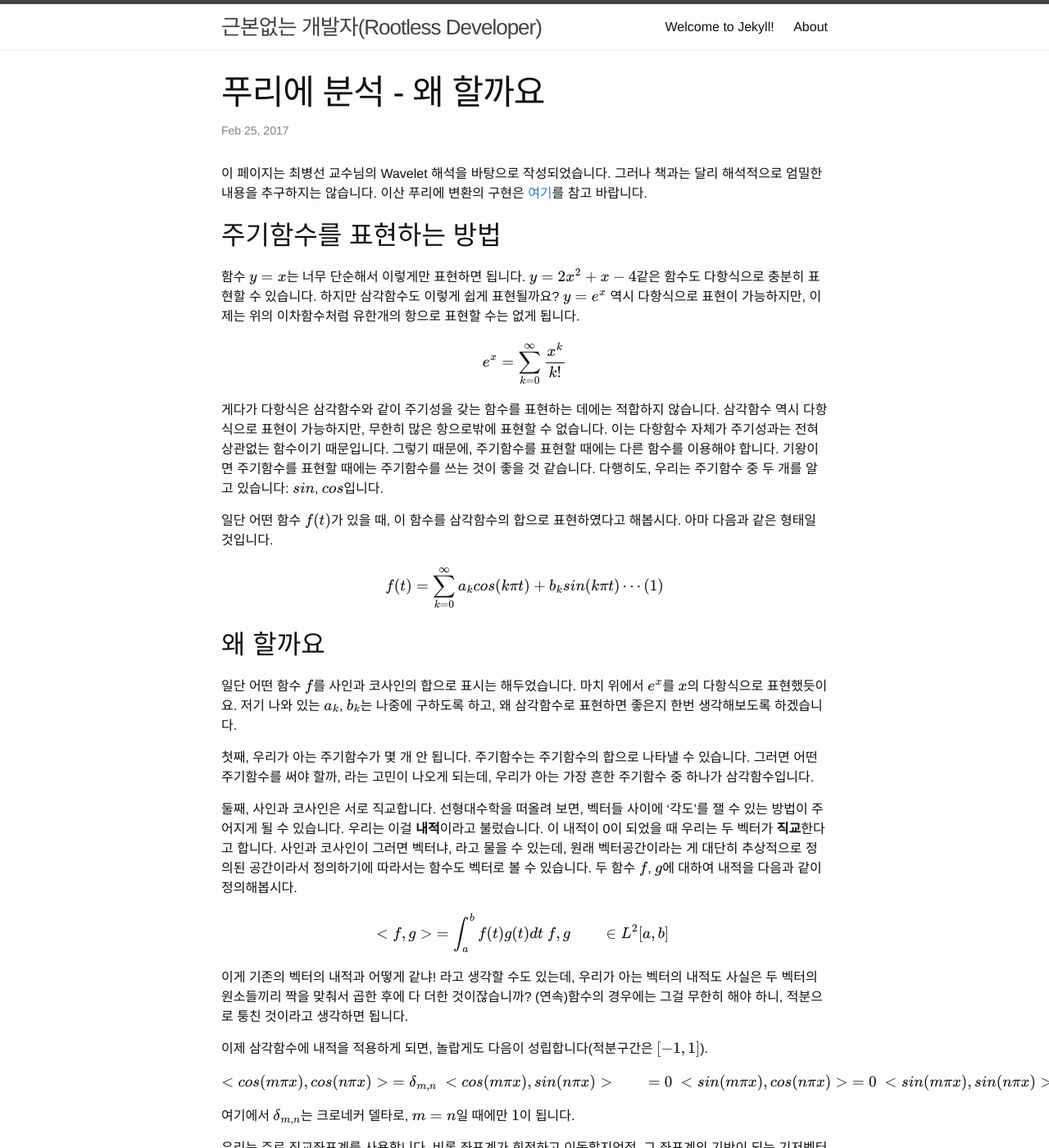
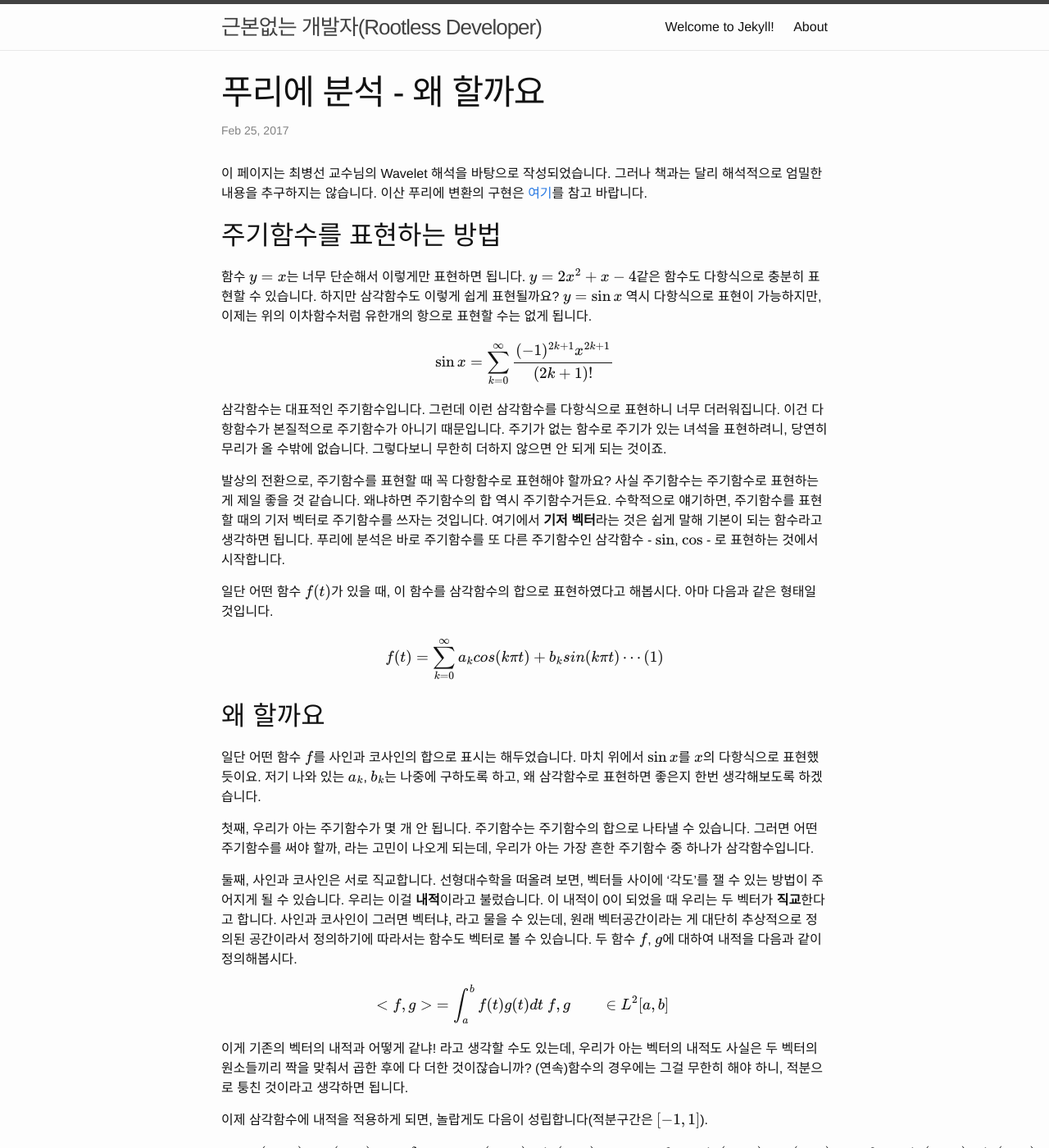
Before and after one commit to helloworldpark/helloworldpark.github.com, a Jekyll site: the page built from _posts/2017-02-25-FFT_01.md, in a window 1280 px wide and 1400 px high. Shown: the whole window at 82% size. Built offline with Jekyll 4.4.1, drawn with Linux system fonts in a browser that asks for light colours; formulas are drawn with MathJax 3; comment, search, counter and statistics services are not loaded; some of the changed text lies outside the part shown.

Commit message:
fix of fft_1

```diff
--- a/_posts/2017-02-25-FFT_01.md
+++ b/_posts/2017-02-25-FFT_01.md
@@ -8,12 +8,14 @@ categories: Mathematics
 이 페이지는 최병선 교수님의 Wavelet 해석을 바탕으로 작성되었습니다. 그러나 책과는 달리 해석적으로 엄밀한 내용을 추구하지는 않습니다. 이산 푸리에 변환의 구현은 [여기](https://github.com/helloworldpark/wavelet-fft)를 참고 바랍니다.
 
 ## 주기함수를 표현하는 방법
-함수 $$y = x$$는 너무 단순해서 이렇게만 표현하면 됩니다. $$y = 2x^2 + x - 4$$같은 함수도 다항식으로 충분히 표현할 수 있습니다. 하지만 삼각함수도 이렇게 쉽게 표현될까요? $$y = e^x$$ 역시 다항식으로 표현이 가능하지만, 이제는 위의 이차함수처럼 유한개의 항으로 표현할 수는 없게 됩니다.
+함수 $$y = x$$는 너무 단순해서 이렇게만 표현하면 됩니다. $$y = 2x^2 + x - 4$$같은 함수도 다항식으로 충분히 표현할 수 있습니다. 하지만 삼각함수도 이렇게 쉽게 표현될까요? $$y = \sin x$$ 역시 다항식으로 표현이 가능하지만, 이제는 위의 이차함수처럼 유한개의 항으로 표현할 수는 없게 됩니다.
 \begin{align}
-e^x = \sum_{k=0}^{\infty} \frac{x^k}{k!}
+\sin x = \sum_{k=0}^{\infty} \frac{(-1)^{2k+1}x^{2k+1}}{(2k+1)!}
 \end{align}
 
-게다가 다항식은 삼각함수와 같이 주기성을 갖는 함수를 표현하는 데에는 적합하지 않습니다. 삼각함수 역시 다항식으로 표현이 가능하지만, 무한히 많은 항으로밖에 표현할 수 없습니다. 이는 다항함수 자체가 주기성과는 전혀 상관없는 함수이기 때문입니다. 그렇기 때문에, 주기함수를 표현할 때에는 다른 함수를 이용해야 합니다. 기왕이면 주기함수를 표현할 때에는 주기함수를 쓰는 것이 좋을 것 같습니다. 다행히도, 우리는 주기함수 중 두 개를 알고 있습니다: $$sin$$, $$cos$$입니다.
+삼각함수는 대표적인 주기함수입니다. 그런데 이런 삼각함수를 다항식으로 표현하니 너무 더러워집니다. 이건 다항함수가 본질적으로 주기함수가 아니기 때문입니다. 주기가 없는 함수로 주기가 있는 녀석을 표현하려니, 당연히 무리가 올 수밖에 없습니다. 그렇다보니 무한히 더하지 않으면 안 되게 되는 것이죠.
+
+발상의 전환으로, 주기함수를 표현할 때 꼭 다항함수로 표현해야 할까요? 사실 주기함수는 주기함수로 표현하는 게 제일 좋을 것 같습니다. 왜냐하면 주기함수의 합 역시 주기함수거든요. 수학적으로 얘기하면, 주기함수를 표현할 때의 기저 벡터로 주기함수를 쓰자는 것입니다. 여기에서 **기저 벡터**라는 것은 쉽게 말해 기본이 되는 함수라고 생각하면 됩니다. 푸리에 분석은 바로 주기함수를 또 다른 주기함수인 삼각함수 - $$\sin$$, $$\cos$$ - 로 표현하는 것에서 시작합니다.
 
 일단 어떤 함수 $$f(t)$$가 있을 때, 이 함수를 삼각함수의 합으로 표현하였다고 해봅시다. 아마 다음과 같은 형태일 것입니다.
 \begin{align}
@@ -21,7 +23,7 @@ f(t) = \sum_{k=0}^{\infty} a_k cos(k \pi t) + b_k sin(k \pi t) \cdots (1)
 \end{align}
 
 ## 왜 할까요
-일단 어떤 함수 $$f$$를 사인과 코사인의 합으로 표시는 해두었습니다. 마치 위에서 $$e^x$$를 $$x$$의 다항식으로 표현했듯이요. 저기 나와 있는 $$a_k$$, $$b_k$$는 나중에 구하도록 하고, 왜 삼각함수로 표현하면 좋은지 한번 생각해보도록 하겠습니다.
+일단 어떤 함수 $$f$$를 사인과 코사인의 합으로 표시는 해두었습니다. 마치 위에서 $$\sin x$$를 $$x$$의 다항식으로 표현했듯이요. 저기 나와 있는 $$a_k$$, $$b_k$$는 나중에 구하도록 하고, 왜 삼각함수로 표현하면 좋은지 한번 생각해보도록 하겠습니다.
 
 첫째, 우리가 아는 주기함수가 몇 개 안 됩니다. 주기함수는 주기함수의 합으로 나타낼 수 있습니다. 그러면 어떤 주기함수를 써야 할까, 라는 고민이 나오게 되는데, 우리가 아는 가장 흔한 주기함수 중 하나가 삼각함수입니다.
 
@@ -52,4 +54,7 @@ b_k &= \frac{<f(t), sin(k \pi t)>}{<sin(k \pi t), sin(k \pi t)>} \\\
 ## 푸리에 분석의 시작
 이렇게 우리는 주기함수를 삼각함수로 표현하는 방법을 찾았습니다. 사실 이건 주기함수를 삼각함수로 **분해**하는 것이라고 생각해도 됩니다. 삼각함수는 일정한 주기를 갖고 파동이 반복되니까, 주기가 1인 경우에는 진폭이 얼마, 주기가 2인 경우에는 진폭이 얼마... 이런 식으로 생각할 수 있으니까요. 식 (1)에서 $$a_k$$, $$b_k$$를 진폭, $$k \pi $$를 주파수라고 생각해도 큰 무리는 없습니다.
 
-푸리에 분석은 위의 $$a_k$$, $$b_k$$를 찾기 위한 과정이라고 보면 됩니다. 즉, 주기함수 또는 신호를 삼각함수로 표현하는 과정입니다. 왜 이런 과정을 푸리에 분석이라고 부르냐면, 이걸 처음 제안한 사람이 조제프 푸리에이거든요. 비록 푸리에 본인은 본인이 제안한 푸리에 급수의 수렴성을 증명하지 못 해 인정받지 못했지만(왜냐하면 식 (1)이 수렴하리라는 보장이 없습니다. $$f(t)$$에 따라서는 식 (1)이 수렴하지 않는 경우도 있거든요), 후대의 수학자들이 그의 아이디어를 이어나가서 푸리에 해석이 성립할 조건을 증명해나갑니다.
+푸리에 분석은 위의 $$a_k$$, $$b_k$$를 찾기 위한 과정이라고 보면 됩니다. 즉, 주기함수 또는 신호를 삼각함수로 표현하는 과정입니다. 왜 이런 과정을 푸리에 분석이라고 부르냐면, 이걸 처음 제안한 사람이 장-바티스트 조제프 푸리에(Jean-Baptiste Joseph Fourier)이거든요. 비록 푸리에 본인은 본인이 제안한 푸리에 급수의 수렴성을 증명하지 못 했지만(왜냐하면 식 (1)이 수렴하리라는 보장이 없습니다. $$f(t)$$에 따라서는 식 (1)이 수렴하지 않는 경우도 있거든요), 후대의 수학자들이 그의 아이디어를 이어나가서 푸리에 해석이 성립할 조건을 증명해나갑니다.
+
+## 참고문헌
+최병선, Wavelet해석, 세경사, 2001
```
